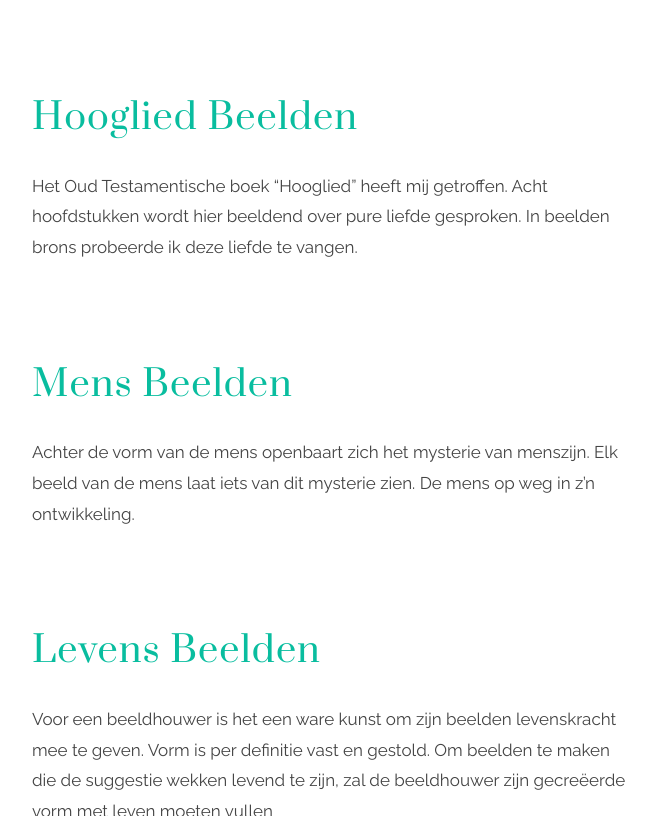
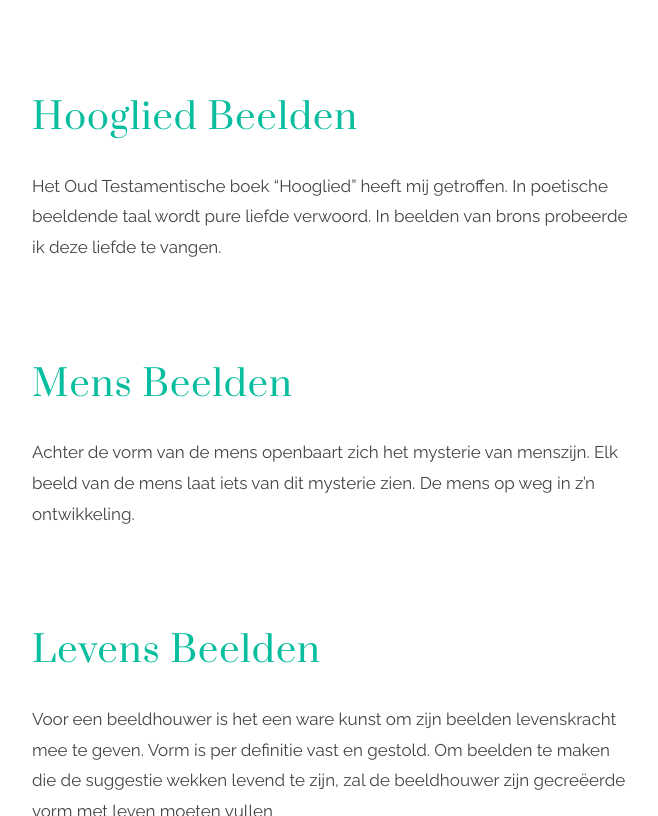
Before and after one commit to feicohvdm/feicohvdm.github.io, a Jekyll site: the page built from index.html, in a window 1280 px wide and 900 px high, scrolled down 698 px, cut to the strip 84-900 px from the top of the window. Shown: the whole strip, without its empty margins (308-966 px from the left). Built offline with Jekyll 4.4.1, drawn with Linux system fonts in a browser that asks for light colours; the list of posts is cut into pages by our own code.

Commit message:
hooglied

```diff
--- a/_posts/2019-10-09-Hooglied-Beelden.md
+++ b/_posts/2019-10-09-Hooglied-Beelden.md
@@ -1,14 +1,14 @@
 ---
 layout: post
-subtitle: lost in paradise
-categories: [Travel, Photography]
+subtitle:
+categories:
 header:
     image: https://source.unsplash.com/sRQ0MJsWXvE.jpg
     align:
     text: light
 ---
 
-Het Oud Testamentische boek “Hooglied” heeft mij getroffen. Acht hoofdstukken wordt hier beeldend over pure liefde gesproken. In beelden brons probeerde ik deze liefde te vangen.
+Het Oud Testamentische boek “Hooglied” heeft mij getroffen. In poetische beeldende taal wordt pure liefde verwoord. In beelden van brons probeerde ik deze liefde te vangen.
 
 {% include image.html img="https://source.unsplash.com/MCNycq-fvUs" alt="Alt for image" caption="Image caption" %}
 
```
